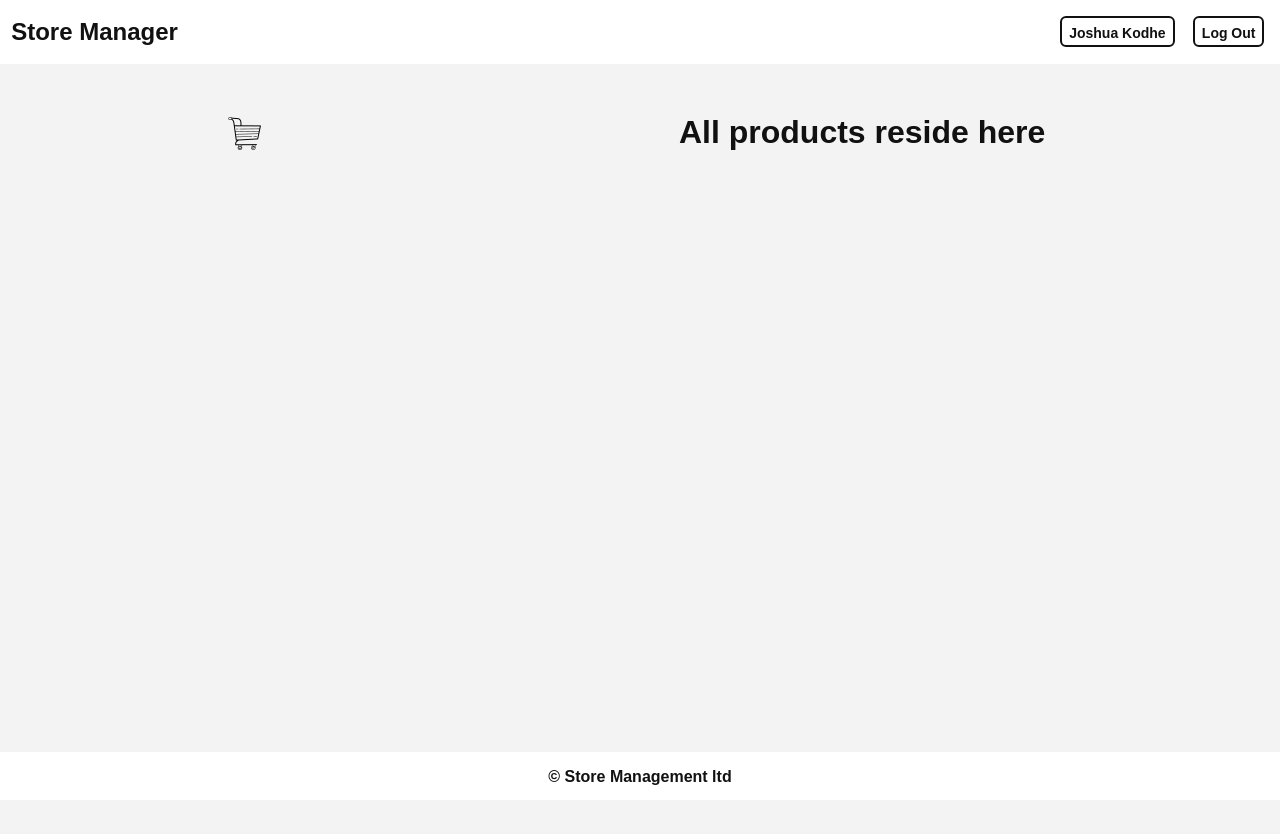
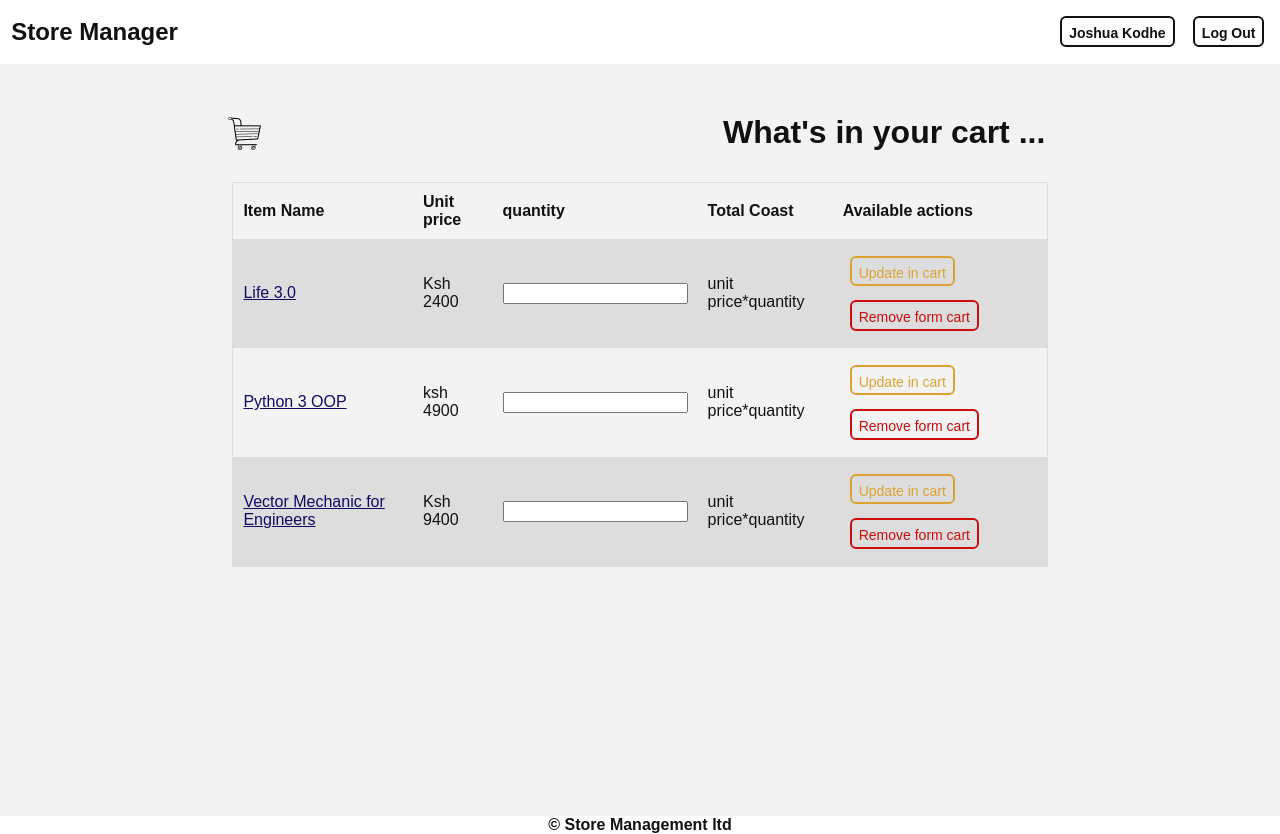
Before and after one commit to JoshuaKodhe/Store-Manager, a plain HTML site: page shopping-cart.html in a window 1280 px wide. Before the commit the page ends 800 px from the top, so only its background shows below. Drawn offline with Linux system fonts and the light colour scheme.

Commit message:
[Feature #161048779] Add a shopping cart view

```diff
--- a/shopping-cart.html
+++ b/shopping-cart.html
@@ -7,6 +7,7 @@
   <link rel="stylesheet" href="resources/css/styles.css">
   <title>Store Manager | Products</title>
 </head>
+
 <body>
   <div class="container">
     <div class="header">
@@ -22,14 +23,66 @@
       <div class="row">
         <div class="page-header">
           <img src="resources/images/shopping-cart.png" alt="">
-          <h1>All products reside here</h1>
+          <h1>What's in your cart ...</h1>
         </div>
       </div>
+      <div class="row">
+        <table>
+          <tr>
+            <th>Item Name</th>
+            <th>Unit price</th>
+            <th>quantity</th>
+            <th>Total Coast</th>
+            <th>Available actions</th>
+          </tr>
+          <tr>
+            <td><a href="product-details.html">Life 3.0</a></td>
+            <td>Ksh 2400</td>
+
+            <td>
+              <input type="number" name="quantity" min="1" />
+            </td>
+            <td> unit price*quantity</td>
+            <td>
+              <button type="button" name="button" class="btn btn-warning">Update in cart</button>
+              <button type="button" name="button" class="btn btn-danger">Remove form cart</button>
+            </td>
+
+          </tr>
+          <tr>
+            <td><a href="#">Python 3 OOP</a></td>
+            <td>ksh 4900</td>
+            <td>
+              <input type="number" name="quantity" min="1" />
+            </td>
+            <td> unit price*quantity</td>
+            <td>
+              <button type="button" name="button" class="btn btn-warning">Update in cart</button>
+              <button type="button" name="button" class="btn btn-danger">Remove form cart</button>
+            </td>
+          </tr>
+          <tr>
+            <td><a href="#">Vector Mechanic for Engineers</a></td>
+            <td>Ksh 9400</td>
+            <td>
+              <input type="number" name="quantity" min="1" />
+            </td>
+            <td> unit price*quantity</td>
+              <td>
+                <button type="button" name="button" class="btn btn-warning">Update in cart</button>
+                <button type="button" name="button" class="btn btn-danger">Remove form cart</button>
+            </td>
+          </tr>
+        </table>
+      </div>
+
 
     </div>
-    <div class="footer">
-      <p> &copy; Store Management ltd</p>
-    </div>
+
+  </div>
+  <div class="footer">
+    <p> &copy; Store Management ltd</p>
+  </div>
   </div>
 </body>
 
```
